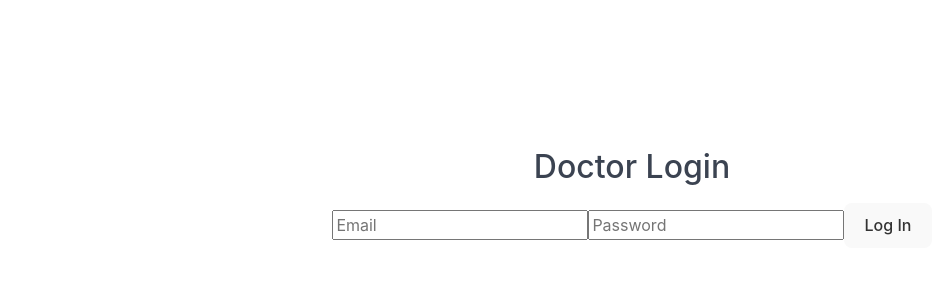
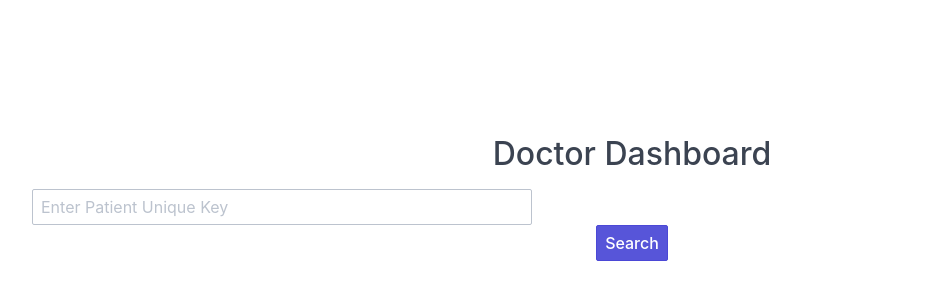
Before and after one commit to Astroneeor/BiasHacker, a React (Vite) app: page /doctor in a window 1280 px wide. Shown: the part 202-502 px from the top of the page, without its empty margins (8-950 px from the left). Built offline with nearby package versions, Linux system fonts and the light colour scheme.

Commit message:
Added Dr Dashboard

```diff
--- a/package.json
+++ b/package.json
@@ -10,6 +10,7 @@
     "preview": "vite preview"
   },
   "dependencies": {
+    "axios": "^1.8.4",
     "bcryptjs": "^3.0.2",
     "cors": "^2.8.5",
     "dotenv": "^16.4.7",
--- a/src/frontend/App.tsx
+++ b/src/frontend/App.tsx
@@ -1,16 +1,9 @@
 import { BrowserRouter as Router, Routes, Route } from 'react-router-dom';
 import Homepage from './pages/Homepage';
-import DoctorLogin from './pages/DoctorLogin';
+import PatientSurvey from './pages/Survey';
+import DoctorDashboard from './pages/DoctorDashboard';
 import './App.css';
 import 'spectre.css/dist/spectre.min.css';
-
-function PatientSurvey() {
-  return <h2>Patient Survey Page</h2>; // placeholder
-}
-
-function DoctorDashboard() {
-  return <h2>Doctor Dashboard</h2>; // placeholder
-}
 
 function App() {
   return (
@@ -18,8 +11,7 @@ function App() {
       <Routes>
         <Route path="/" element={<Homepage />} />
         <Route path="/patient" element={<PatientSurvey />} />
-        <Route path="/doctor" element={<DoctorLogin />} />
-        <Route path="/dashboard" element={<DoctorDashboard />} />
+        <Route path="/doctor" element={<DoctorDashboard />} />
       </Routes>
     </Router>
   );
--- /dev/null
+++ b/src/frontend/pages/DoctorDashboard/index.tsx
@@ -0,0 +1,52 @@
+// src/frontend/pages/DoctorDashboard.tsx
+import React, { useState } from 'react';
+import axios from 'axios';
+
+const DoctorDashboard: React.FC = () => {
+  const [uniqueKey, setUniqueKey] = useState('');
+  const [patientData, setPatientData] = useState<any>(null);
+  const [error, setError] = useState('');
+
+  const handleInputChange = (e: React.ChangeEvent<HTMLInputElement>) => {
+    setUniqueKey(e.target.value);
+  };
+
+  const handleSearch = async () => {
+    try {
+      const response = await axios.get(`http://localhost:3000/patientfile/${uniqueKey}`);
+      setPatientData(response.data);
+      setError('');
+
+
+    } catch (err) {
+      setError('Patient not found');
+      setPatientData(null);
+    }
+  };
+
+  return (
+    <div className="doctor-dashboard">
+      <h2>Doctor Dashboard</h2>
+      <div className="form-group">
+      <input
+        className='form-input col-5'
+        type="text"
+        value={uniqueKey}
+        onChange={handleInputChange}
+        placeholder="Enter Patient Unique Key"
+        style={{ marginRight: '10px' }}
+      />
+      <button className="btn btn-primary" onClick={handleSearch}>Search</button>
+      </div>
+      {error && <p className="error">{error}</p>}
+      {patientData && (
+        <div className="patient-data">
+          <h3>Patient Data</h3>
+          <pre>{JSON.stringify(patientData, null, 2)}</pre>
+        </div>
+      )}
+    </div>
+  );
+};
+
+export default DoctorDashboard;
--- a/src/frontend/pages/DoctorLogin.tsx
+++ /dev/null
@@ -1,49 +0,0 @@
-import { useState } from 'react';
-import { useNavigate } from 'react-router-dom'; // assuming you're using React Router
-
-function DoctorLogin() {
-  const [email, setEmail] = useState('');
-  const [password, setPassword] = useState('');
-  const navigate = useNavigate();
-
-  const handleLogin = (e: React.FormEvent) => {
-    e.preventDefault();
-
-    // Example hardcoded values (replace with your own)
-    const validEmail = 'doctor@example.com';
-    const validPassword = '123456';
-
-    // Hardcoded check
-    if (email === validEmail && password === validPassword) {
-      // Hardcoded URL redirect (or navigate to a protected route)
-      navigate('/doctor-dashboard'); // or window.location.href = '/doctor-dashboard';
-    } else {
-      alert('Invalid credentials');
-    }
-  };
-
-  return (
-    <div className="login-container">
-      <h2>Doctor Login</h2>
-      <form onSubmit={handleLogin}>
-        <input
-          type="email"
-          placeholder="Email"
-          value={email}
-          onChange={e => setEmail(e.target.value)}
-          required
-        />
-        <input
-          type="password"
-          placeholder="Password"
-          value={password}
-          onChange={e => setPassword(e.target.value)}
-          required
-        />
-        <button type="submit">Log In</button>
-      </form>
-    </div>
-  );
-}
-
-export default DoctorLogin;
```
Also changed, not shown: src/frontend/pages/DoctorDashboard.tsx (deleted, +0 -65 lines), 2 other files (tests, documents, lock files or other folders).
